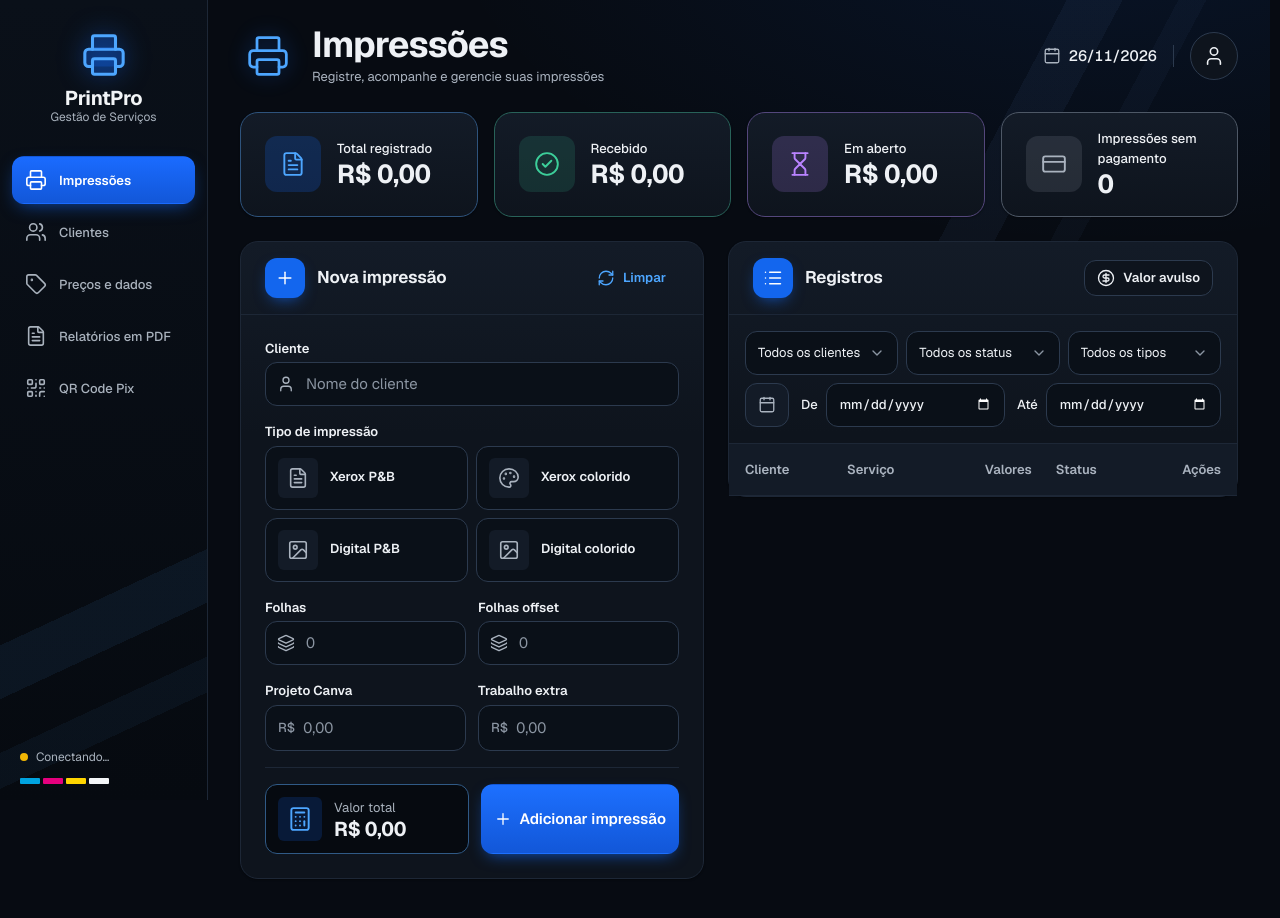
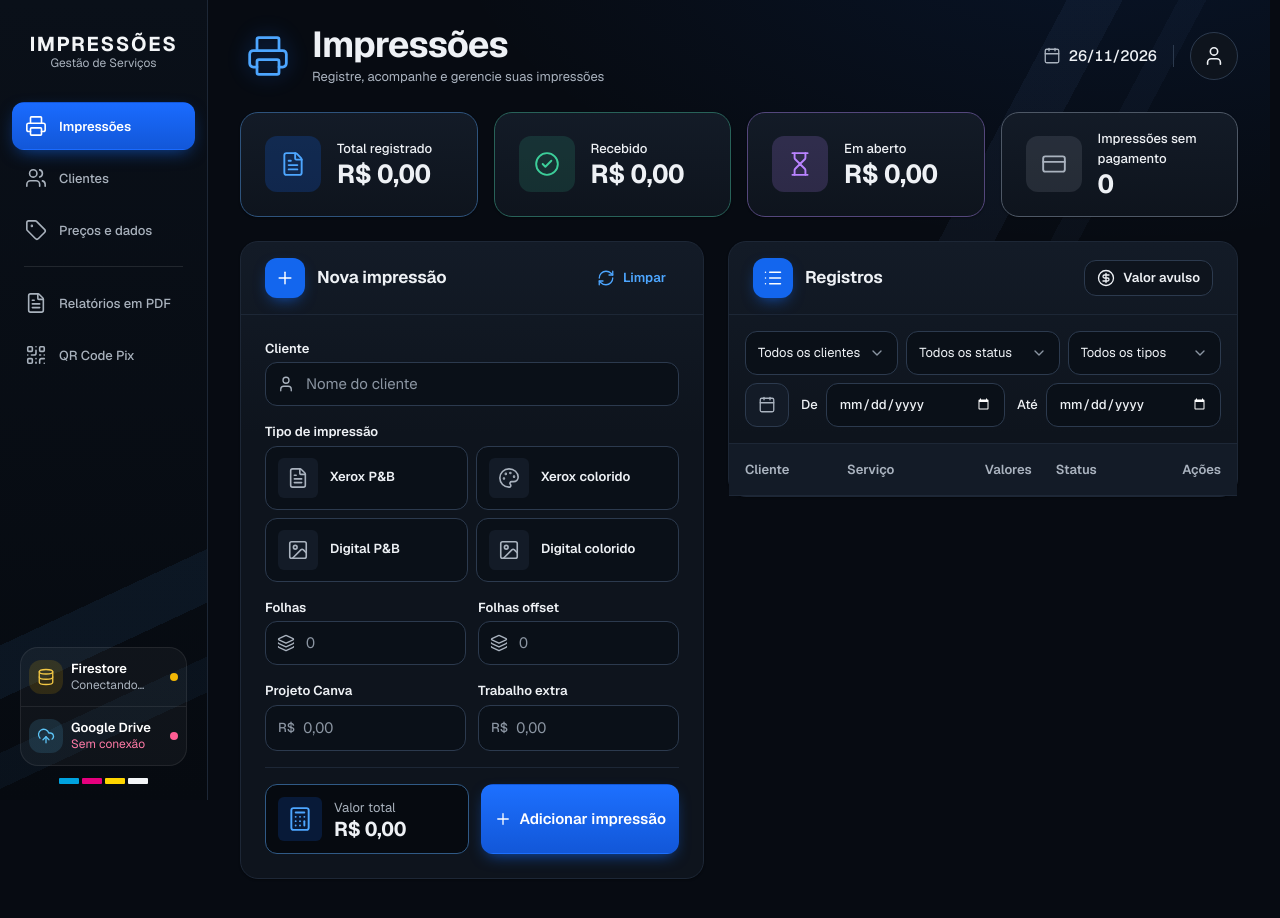
Before and after one commit to RafaelPG1/Impressoes, a plain HTML site: page index.html in a window 1280 px wide. Drawn offline with Linux system fonts and the light colour scheme; no server answers.

Commit message:
ajustes no design

```diff
--- a/css/components.css
+++ b/css/components.css
@@ -276,9 +276,9 @@ select {
 .loader-bar { display: flex; gap: 4px; }
 .loader-bar i { width: 1.5rem; height: 0.5rem; border-radius: 2px; animation: ink-pulse 1s var(--ease-out) infinite; }
 .loader-bar i:nth-child(1) { background: #00a3e0; }
-.loader-bar i:nth-child(2) { background: #e6007e; animation-delay: 0.12s; }
-.loader-bar i:nth-child(3) { background: #ffd500; animation-delay: 0.24s; }
-.loader-bar i:nth-child(4) { background: var(--ink); animation-delay: 0.36s; }
+.loader-bar i:nth-child(2) { background: #e6007e; animation-delay: -0.88s; }
+.loader-bar i:nth-child(3) { background: #ffd500; animation-delay: -0.76s; }
+.loader-bar i:nth-child(4) { background: #f3f5f7; animation-delay: -0.64s; }
 
 @keyframes ink-pulse { 0%, 100% { transform: scaleY(0.5); opacity: 0.45; } 40% { transform: scaleY(1.6); opacity: 1; } }
 @keyframes fade-in { from { opacity: 0; } }
@@ -311,3 +311,14 @@ select {
 
 /* Botão de fechar dos diálogos */
 .dlg-head .icon-btn { border: 1px solid var(--line-2); }
+
+/* Com "reduzir movimento" ligado no Windows, base.css zera as animações e o carregando parava.
+   Aqui ele continua vivo, só que pulsando a opacidade (sem escala nem deslocamento). */
+@keyframes ink-fade { 0%, 100% { opacity: 0.35; } 40% { opacity: 1; } }
+@media (prefers-reduced-motion: reduce) {
+    .loader-bar i { animation: ink-fade 1s ease-in-out infinite !important; }
+    .loader-bar i:nth-child(2) { animation-delay: -0.88s !important; }
+    .loader-bar i:nth-child(3) { animation-delay: -0.76s !important; }
+    .loader-bar i:nth-child(4) { animation-delay: -0.64s !important; }
+    .spin { animation: spin 0.9s linear infinite !important; }
+}
--- a/css/layout.css
+++ b/css/layout.css
@@ -40,7 +40,7 @@
     font-family: var(--font-ui);
     font-size: var(--fs-lg);
     font-weight: 700;
-    letter-spacing: -0.02em;
+    letter-spacing: 0.08em;   /* caixa alta pede espaçamento positivo */
 }
 .brand-text span { font-size: var(--fs-xs); color: var(--on-ink-2); }
 
@@ -81,13 +81,34 @@
     position: relative;
 }
 
-.conn { display: flex; align-items: center; gap: var(--s-2); font-size: var(--fs-xs); color: var(--on-ink-2); }
-.conn-dot { width: 0.5rem; height: 0.5rem; border-radius: 50%; background: var(--yellow); }
+/* Status das conexões: um cartão com uma linha por serviço (ícone próprio + estado) */
+.conn-card {
+    display: flex;
+    flex-direction: column;
+    background: rgb(255 255 255 / 0.04);
+    border: 1px solid rgb(255 255 255 / 0.08);
+    border-radius: var(--r-lg);
+}
+.conn { display: flex; align-items: center; gap: var(--s-2); padding: var(--s-3) var(--s-2); }
+.conn + .conn { border-top: 1px solid rgb(255 255 255 / 0.08); }
+.conn-ico {
+    display: grid; place-items: center; flex: none;
+    width: 2.125rem; height: 2.125rem; border-radius: var(--r-md);
+}
+.conn[data-kind='db']    .conn-ico { background: rgb(242 183 5 / 0.14);  color: #f2c744; }
+.conn[data-kind='drive'] .conn-ico { background: rgb(92 195 245 / 0.14); color: #5cc3f5; }
+.conn-body { flex: 1; min-width: 0; display: flex; flex-direction: column; line-height: 1.25; }
+.conn-body strong { font-size: var(--fs-sm); font-weight: 600; color: #fff; white-space: nowrap; }
+.conn-text { font-size: var(--fs-xs); color: var(--on-ink-2); }
+.conn[data-state='ok']    .conn-text { color: #3ccf9a; }
+.conn[data-state='error'] .conn-text { color: #ff7aa6; }
+.nav-sep { height: 1px; margin: var(--s-2) var(--s-3); background: rgb(255 255 255 / 0.1); }
+.conn-dot { flex: none; width: 0.5rem; height: 0.5rem; border-radius: 50%; background: var(--yellow); }
 .conn[data-state='ok'] .conn-dot { background: #3ccf9a; box-shadow: 0 0 8px #3ccf9a; }
 .conn[data-state='error'] .conn-dot { background: #ff5c93; }
 
 /* Régua de cores (controle de impressão): C M Y K */
-.colorbar { display: flex; gap: 3px; }
+.colorbar { display: flex; gap: 3px; justify-content: center; }
 .colorbar i { display: block; width: 1.25rem; height: 0.375rem; border-radius: 1px; }
 .colorbar i:nth-child(1) { background: #00a3e0; }
 .colorbar i:nth-child(2) { background: #e6007e; }
--- a/index.html
+++ b/index.html
@@ -4,7 +4,7 @@
     <meta charset="UTF-8">
     <meta name="viewport" content="width=device-width, initial-scale=1, viewport-fit=cover">
     <meta name="theme-color" content="#070b12">
-    <title>PrintPro — gestão de serviços</title>
+    <title>Impressões — gestão de serviços</title>
     <link rel="icon" type="image/svg+xml" href="assets/favicon.svg">
 
     <link rel="stylesheet" href="css/tokens.css">
@@ -27,9 +27,8 @@
     <!-- ============ Navegação lateral (desktop) / barra inferior (celular) ============ -->
     <aside class="sidebar">
         <div class="brand">
-            <span class="brand-mark" data-icon="printer" data-icon-size="46" aria-hidden="true"></span>
             <div class="brand-text">
-                <strong>PrintPro</strong>
+                <strong>IMPRESSÕES</strong>
                 <span>Gestão de Serviços</span>
             </div>
         </div>
@@ -38,13 +37,23 @@
             <a class="nav-item" href="#/impressoes" data-view="impressoes" data-icon="printer"><span>Impressões</span></a>
             <a class="nav-item" href="#/clientes"   data-view="clientes"   data-icon="users"><span>Clientes</span></a>
             <a class="nav-item" href="#/ajustes"    data-view="ajustes"    data-icon="tag"><span>Preços e dados</span></a>
+            <div class="nav-sep" role="separator"></div>
             <button type="button" class="nav-item" id="openPdfBtn" data-icon="file-text"><span>Relatórios em PDF</span></button>
             <button type="button" class="nav-item" id="openPixBtn" data-icon="qr-code"><span>QR Code Pix</span></button>
         </nav>
 
         <div class="sidebar-foot">
-            <div class="conn" id="connStatus" role="status">
-                <span class="conn-dot"></span><span class="conn-text">Conectando…</span>
+            <div class="conn-card" aria-label="Conexões">
+                <div class="conn" id="connStatus" data-kind="db" role="status">
+                    <span class="conn-ico" data-icon="database" data-icon-size="18" aria-hidden="true"></span>
+                    <span class="conn-body"><strong>Firestore</strong><span class="conn-text">Conectando…</span></span>
+                    <span class="conn-dot" aria-hidden="true"></span>
+                </div>
+                <div class="conn" id="driveStatus" data-kind="drive" role="status">
+                    <span class="conn-ico" data-icon="cloud-upload" data-icon-size="18" aria-hidden="true"></span>
+                    <span class="conn-body"><strong>Google Drive</strong><span class="conn-text">Verificando…</span></span>
+                    <span class="conn-dot" aria-hidden="true"></span>
+                </div>
             </div>
             <div class="colorbar" aria-hidden="true"><i></i><i></i><i></i><i></i></div>
         </div>
--- a/js/main.js
+++ b/js/main.js
@@ -3,6 +3,7 @@
 // ============================================================================
 
 import { store } from './services/firestore.js';
+import { SHEETS_URL } from './config.js';
 import { refresh } from './actions.js';
 import { notify } from './ui/feedback.js';
 import { hydrateIcons } from './ui/icons-hydrate.js';
@@ -20,8 +21,8 @@ import { confirmClearAll } from './actions.js';
 
 const $ = (id) => document.getElementById(id);
 
-function setConnection(state, text) {
-    const el = $('connStatus');
+function setConnection(state, text, id = 'connStatus') {
+    const el = $(id);
     el.dataset.state = state;
     el.querySelector('.conn-text').textContent = text;
 }
@@ -30,7 +31,21 @@ function showToday() {
     $('todayText').textContent = new Date().toLocaleDateString('pt-BR');
 }
 
+/** Drive = backup no Google Sheets. GET no Apps Script: responde JSON quando o deploy está ativo. */
+async function checkDrive() {
+    try {
+        const resp = await fetch(SHEETS_URL, { signal: AbortSignal.timeout(8000) });
+        await resp.json();
+        if (!resp.ok) throw new Error('HTTP ' + resp.status);
+        setConnection('ok', 'Conectado', 'driveStatus');
+    } catch (err) {
+        console.warn('[DRIVE] sem conexão:', err.message);
+        setConnection('error', 'Sem conexão', 'driveStatus');
+    }
+}
+
 async function start() {
+    checkDrive();
     hydrateIcons();
     showToday();
 
@@ -46,7 +61,7 @@ async function start() {
     $('clearAllBtn').addEventListener('click', confirmClearAll);
 
     if (!store.isConfigured) {
-        setConnection('error', 'Banco não configurado');
+        setConnection('error', 'Não configurado');
         notify.error('Firebase não configurado. Veja js/config.js.', null, 8000);
         initForm();
         return;
@@ -56,10 +71,10 @@ async function start() {
     try {
         await loadPrices();
         await refresh();
-        setConnection('ok', 'Conectado ao Firestore');
+        setConnection('ok', 'Conectado');
     } catch (err) {
         console.error('[APP] erro ao carregar:', err);
-        setConnection('error', 'Sem conexão com o banco');
+        setConnection('error', 'Sem conexão');
         notify.error('Não foi possível carregar os dados do banco.', null, 7000);
     }
 }
--- a/js/router.js
+++ b/js/router.js
@@ -28,7 +28,7 @@ function render() {
     document.getElementById('viewTitle').textContent = v.title;
     document.getElementById('viewSub').textContent = v.sub;
     document.getElementById('viewIcon').innerHTML = icon(v.icon, 44);
-    document.title = `${v.title} — PrintPro`;
+    document.title = `${v.title} — Impressões`;
     window.scrollTo(0, 0);
 }
 
```
